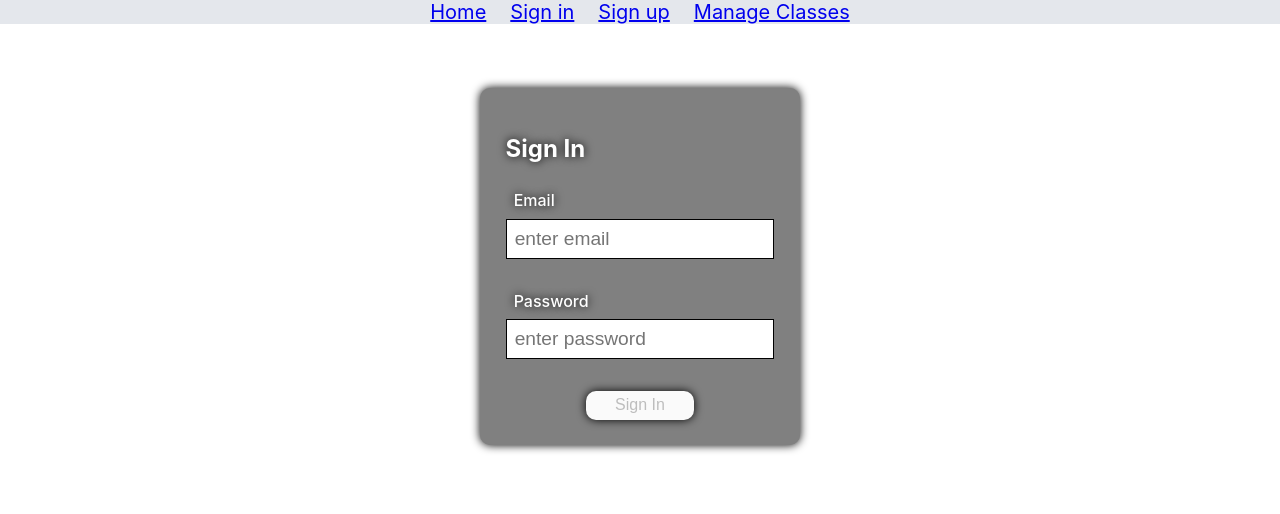
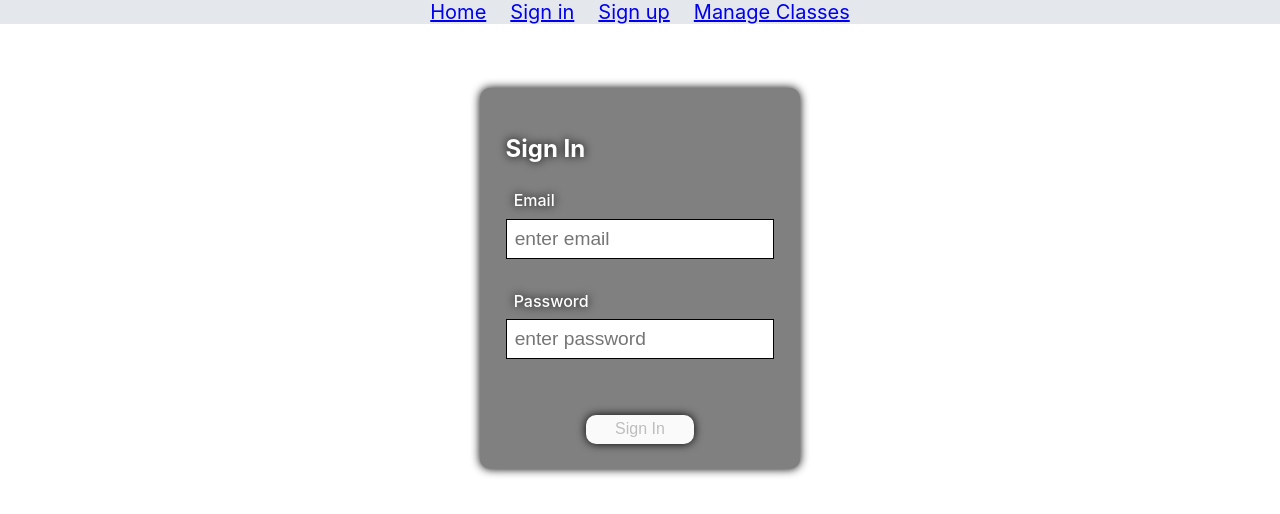
Before and after one commit to ft-3-Anywhere-Fitness/Frontend, a React (Create React App) app: page /signin in a window 1280 px wide. Shown: the top 514 px of the page. Built offline with nearby package versions, Linux system fonts and the light colour scheme.

Commit message:
redirected to classes page on sign in and added error message to screen if unable to sign in

```diff
--- a/src/components/SignIn.js
+++ b/src/components/SignIn.js
@@ -26,6 +26,7 @@ const [signInInfo, setSignInInfo] = useState(initialSignIn)
 const [formValues, setFormValues] = useState(initialFormValues)
 const [formErrors, setFormErrors] = useState(initialFormErrors)
 const [disabled, setDisabled] = useState(initialDisabled)
+const [signInError, setSignInError] = useState('')
 const history = useHistory()
 
 const onChange = (evt) => {
@@ -49,8 +50,11 @@ const onSubmit = (evt) => {
 	}
 	signIn(newSignIn.username, newSignIn.password)
 	.then(res => console.log(res))
-	.then(response => history.push('/signupsuccess'))
-	.catch(err => console.log(err))
+	.then(response => history.push('/classes'))
+	.catch(err => {
+		console.log(err)
+		setSignInError(err)
+	})
 }
 
 useEffect(() => {
@@ -86,6 +90,7 @@ useEffect(() => {
 						/>
 					<ErrorText>{formErrors.password}</ErrorText>
 				</FormItem>
+				<ErrorText>{signInError ? 'Unable to sign in' : null}</ErrorText>
 				<button disabled={disabled}>Sign In</button>
 			</form>
 		</SignInContainer>
```
